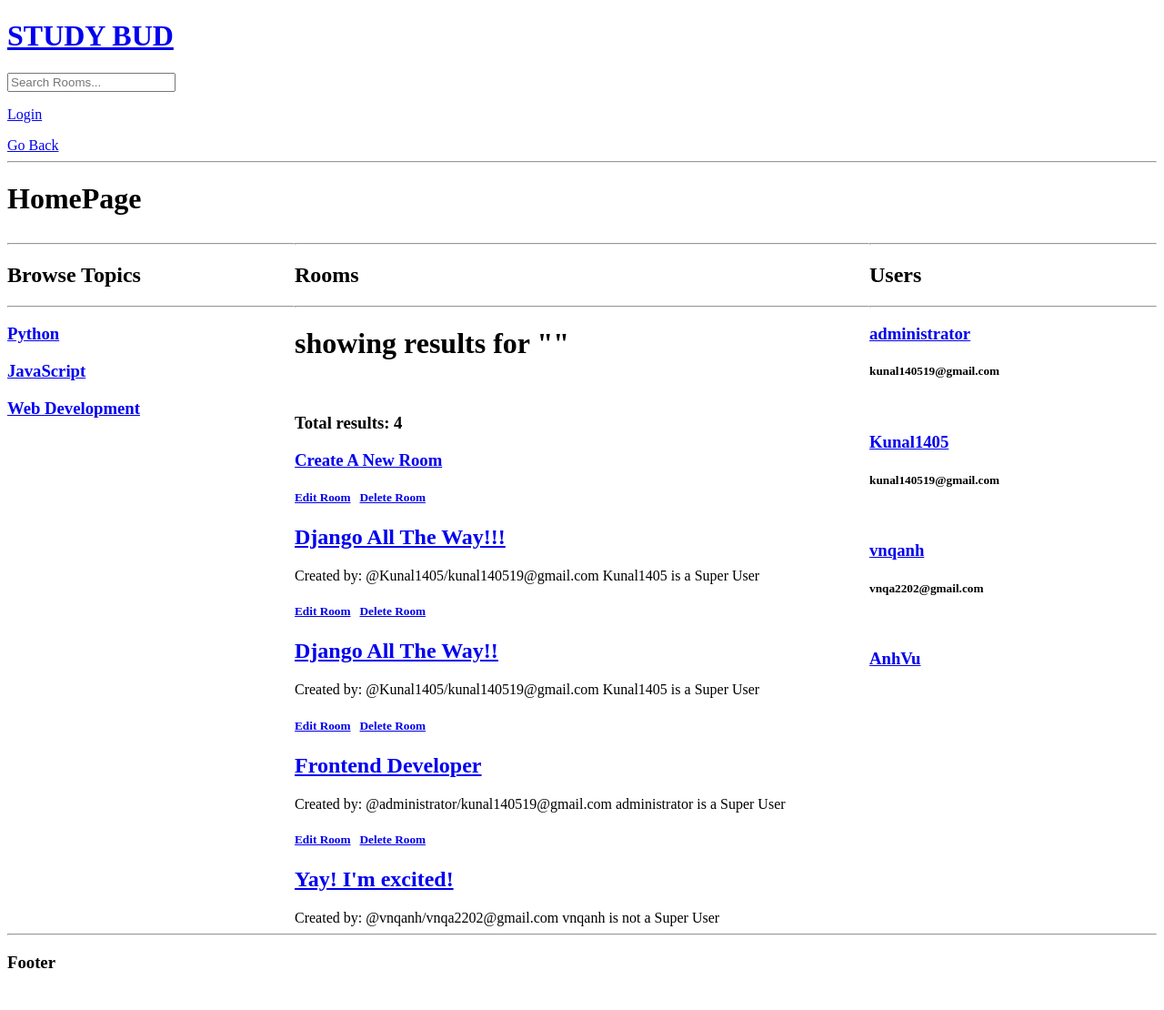
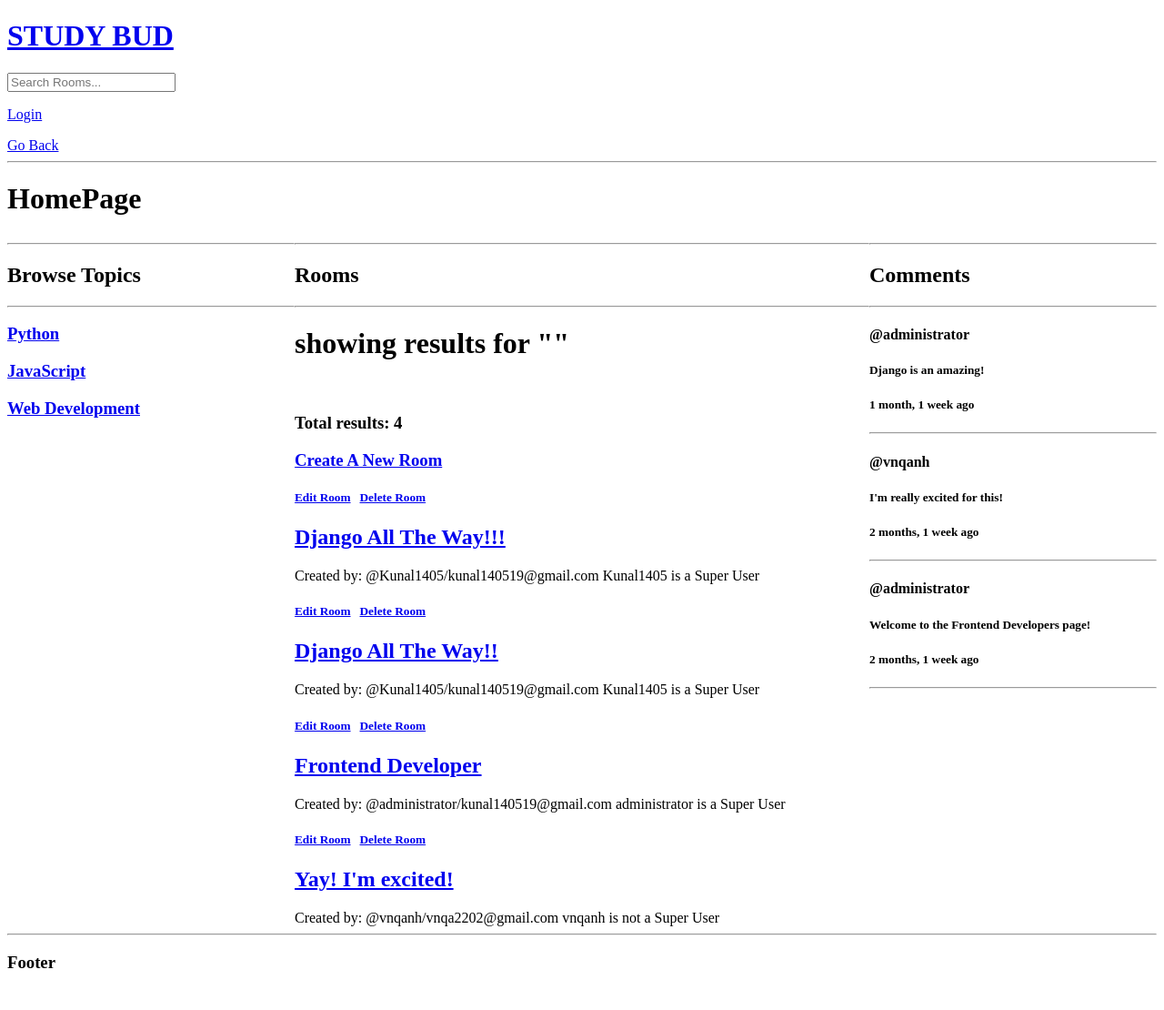
Before and after one commit to kmehta-netmatic/studybud, a Django app: page /home/ in a window 1280 px wide. Shown: the whole page at 91% size. Run offline with Django 4.2, Linux system fonts and the light colour scheme; data comes from the database, SQL or seed files in the repository.

Commit message:
Updated activity feed

```diff
--- a/base/models.py
+++ b/base/models.py
@@ -34,5 +34,8 @@ class Messages(models.Model):
     updated = models.DateTimeField(auto_now=True)
     created = models.DateTimeField(auto_now_add=True)
 
+    class Meta:
+        ordering = ['-updated','-created']
+
     def __str__(self):
         return self.body[0:50]
--- /dev/null
+++ b/base/templates/base/activity_feed.html
@@ -0,0 +1,11 @@
+<div>
+    <hr>
+    <h2>Comments</h2>
+    <hr>
+    {% for room_message in room_messages %}
+    <h4>@{{room_message.user.username}}</h4>
+    <h5>{{room_message.body}}</h5>
+    <h5>{{room_message.created|timesince}} ago</h5>
+    <hr>
+    {% endfor %}
+</div>
--- a/base/templates/base/home.html
+++ b/base/templates/base/home.html
@@ -14,16 +14,18 @@
         grid-template-columns: 1fr 2fr 1fr ;
     }
 </style>
+
+
 <div class="webpage">
-<div class="homeContainer">
+
+    <div class="homeContainer">
+
+
     <div class="topicsContainer">
-        <hr>
-        <h2>Browse Topics</h2>
-        <hr>
-        {% for topic in topics %}
-        <a href="{% url 'home' %}?search_for={{topic.name}}"><h3>{{topic.name}}</h3></a>
-        {% endfor %}
+        {% include "base/topic_component.html" %}
     </div>
+
+
     <div class="roomsContainer">
         <hr>
         <h2>Rooms</h2>
@@ -32,9 +34,7 @@
         <br><h3>Total results: {{roomCount}}</h3>
         <h3><a href={% url 'create-room' %}>Create A New Room</a></h3>
 
-
         <h5>{{Search}}</h5>
-
         {% for room in rooms %}
             <div>
                 <h5><a href="{% url 'edit-room' room.id %}">Edit Room</a> &nbsp; <a href="{% url 'delete-room' room.id %}">Delete Room</a></h5>
@@ -49,22 +49,21 @@
                 </span>
             </div>
         {% endfor %}
-    </div>
-    <div class="usersContainer">
-        <hr>
-        <h2>Users</h2>
-        <hr>
-        {% for user in users %}
-        <a href="{% url 'home' %}?search_for={{user.username}}"><h3>{{user.username}}</h3></a>
-        <h5>{{user.email}}</h5>
-        <br>
-        {% endfor %}
 
     </div>
+
+
+    <div class="recentActivity">
+        {% include "base/activity_feed.html" %}
+    </div>
+
+
 </div>
+
 <div class=footerContainer>
     <hr>
     <h3>Footer</h3>
 </div>
+
 </div>
 {% endblock %}
--- a/base/templates/base/room.html
+++ b/base/templates/base/room.html
@@ -14,7 +14,7 @@ Created By: {{room.host}}
             <h4>{{room_message.body}}</h4>
             <a href="{% url 'delete-message' room_message.id %}">Delete Comment</a></h5>
         {% endfor %}
-
+    <br><hr>
 </div>
 {% if request.user.is_authenticated %}
 <div class="comment-form">
--- /dev/null
+++ b/base/templates/base/topic_component.html
@@ -0,0 +1,8 @@
+<div>
+    <hr>
+    <h2>Browse Topics</h2>
+    <hr>
+    {% for topic in topics %}
+    <a href="{% url 'home' %}?search_for={{topic.name}}"><h3>{{topic.name}}</h3></a>
+    {% endfor %}
+</div>
--- a/base/views.py
+++ b/base/views.py
@@ -74,7 +74,6 @@ def notAuthorized(request):
 
 def home(request):
     search = request.GET.get('search_for') if request.GET.get('search_for') != None else ''
-    #rooms = Room.objects.filter(host__username=search)
     rooms = Room.objects.filter(
         Q(topic__name__icontains=search) |
         Q(host__username__icontains=search) |
@@ -83,9 +82,14 @@ def home(request):
         )
     topics = Topic.objects.all()
     users = User.objects.all()
+    room_messages = Messages.objects.filter(
+        Q(room__topic__name__icontains=search) |
+        Q(user__username__icontains=search) |
+        Q(created__icontains=search)
+    )
     print(request.user.is_superuser)
     roomCount = len(rooms)
-    context = {'rooms': rooms, 'topics': topics, 'users': users, 'search': search, 'roomCount': roomCount}
+    context = {'rooms': rooms, 'topics': topics, 'users': users, 'search': search, 'roomCount': roomCount, 'room_messages': room_messages}
     return render(request, 'base/home.html', context)
 
 def room(request, pk): #To populate URI with room id
```
Also changed, not shown: base/templates/base/userprofile.html (added).
